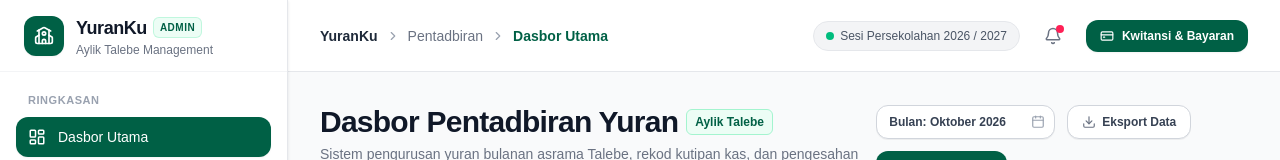
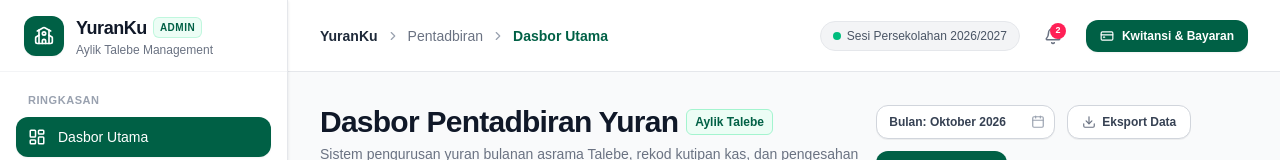
Before and after one commit to Fakeriz/yuran-siswa, a Next.js app: page /admin in a window 1280 px wide. Shown: the top 160 px of the page. Built offline with nearby package versions, Linux system fonts and the light colour scheme.

Commit message:
feat(admin): session picker and notification panel
Session pill becomes a dropdown (2025/2026-2027/2028) persisted to
localStorage. Bell opens a notification panel with unread count,
mark-as-read, and deep links to relevant tabs. Kwitansi & Bayaran
button now points to ?tab=resit.

```diff
--- a/app/admin/layout.tsx
+++ b/app/admin/layout.tsx
@@ -1,6 +1,6 @@
 "use client";
 
-import { useState, type ReactNode } from "react";
+import { useState, useEffect, type ReactNode } from "react";
 import Link from "next/link";
 import { usePathname } from "next/navigation";
 import {
@@ -62,6 +62,24 @@ const navigation: NavSection[] = [
 export default function AdminLayout({ children }: { children: ReactNode }) {
   const [sidebarOpen, setSidebarOpen] = useState(false);
   const pathname = usePathname();
+
+  // Sesi persekolahan (persist di localStorage)
+  const SESI_LIST = ["2025/2026", "2026/2027", "2027/2028"];
+  const [sesi, setSesi] = useState("2026/2027");
+  const [sesiOpen, setSesiOpen] = useState(false);
+  useEffect(() => {
+    const saved = localStorage.getItem("yuran-sesi");
+    if (saved && SESI_LIST.includes(saved)) setSesi(saved);
+  }, []);
+
+  // Notifikasi (dummy)
+  const [notifOpen, setNotifOpen] = useState(false);
+  const [notifs, setNotifs] = useState([
+    { id: 1, tipe: "pendaftaran", judul: "Pendaftaran ibu bapa baru", pesan: "Ahmad memerlukan pengesahan", masa: "10 minit lalu", dibaca: false, tab: "persetujuan" },
+    { id: 2, tipe: "pembayaran", judul: "Bayaran diterima", pesan: "RM 500 daripada Siti binti Hassan", masa: "1 jam lalu", dibaca: false, tab: "transaksi" },
+    { id: 3, tipe: "tunggakan", judul: "Tunggakan melebihi RM 5,000", pesan: "11 talebe belum menjelaskan yuran", masa: "3 jam lalu", dibaca: true, tab: "aliran-kas" },
+  ]);
+  const unreadCount = notifs.filter((n) => !n.dibaca).length;
 
   return (
     <div className="min-h-screen bg-gray-50 text-gray-900 flex flex-col antialiased">
@@ -212,22 +230,90 @@ export default function AdminLayout({ children }: { children: ReactNode }) {
 
           {/* Topbar Right Controls */}
           <div className="flex items-center gap-3 sm:gap-4">
-            <div className="hidden sm:flex items-center gap-1.5 px-3 py-1.5 bg-gray-100 rounded-full text-xs font-medium text-gray-600 border border-gray-200">
+            {/* Pemilih Sesi Persekolahan */}
+            <div className="relative hidden sm:block">
+              <button
+                type="button"
+                onClick={() => { setSesiOpen((o) => !o); setNotifOpen(false); }}
+                className="flex items-center gap-1.5 px-3 py-1.5 bg-gray-100 rounded-full text-xs font-medium text-gray-600 border border-gray-200 hover:border-gray-300"
+              >
                 <span className="size-2 rounded-full bg-emerald-500 animate-pulse" />
-              <span>Sesi Persekolahan 2026 / 2027</span>
+                <span>Sesi Persekolahan {sesi}</span>
+              </button>
+              {sesiOpen && (
+                <div className="absolute right-0 mt-2 w-48 rounded-xl border border-gray-200 bg-white shadow-lg z-50">
+                  {SESI_LIST.map((s) => (
+                    <button
+                      key={s}
+                      type="button"
+                      onClick={() => {
+                        setSesi(s);
+                        localStorage.setItem("yuran-sesi", s);
+                        setSesiOpen(false);
+                      }}
+                      className={`block w-full text-left px-4 py-2.5 text-xs font-medium hover:bg-gray-50 first:rounded-t-xl last:rounded-b-xl ${s === sesi ? "text-emerald-800 bg-emerald-50" : "text-gray-700"}`}
+                    >
+                      Sesi {s}{s === sesi && " ✓"}
+                    </button>
+                  ))}
+                </div>
+              )}
             </div>
 
+            {/* Notifikasi */}
+            <div className="relative">
               <button
                 type="button"
+                onClick={() => { setNotifOpen((o) => !o); setSesiOpen(false); }}
                 className="relative p-2 text-gray-500 hover:text-gray-900 hover:bg-gray-100 rounded-xl transition-colors"
                 aria-label="Pemberitahuan sistem"
               >
                 <Bell className="size-4.5" />
-              <span className="absolute top-1.5 right-1.5 size-2 rounded-full bg-rose-500" />
+                {unreadCount > 0 && (
+                  <span className="absolute top-1 right-1 flex size-4 items-center justify-center rounded-full bg-rose-500 text-[9px] font-bold text-white">
+                    {unreadCount}
+                  </span>
+                )}
               </button>
+              {notifOpen && (
+                <div className="absolute right-0 mt-2 w-80 rounded-2xl border border-gray-200 bg-white shadow-xl z-50 overflow-hidden">
+                  <div className="flex items-center justify-between px-4 py-3 border-b border-gray-100">
+                    <p className="text-sm font-bold text-gray-900">Notifikasi</p>
+                    <button
+                      type="button"
+                      onClick={() => setNotifs((ns) => ns.map((n) => ({ ...n, dibaca: true })))}
+                      className="text-xs font-medium text-emerald-700 hover:underline"
+                    >
+                      Tandai semua dibaca
+                    </button>
+                  </div>
+                  <ul className="max-h-80 overflow-y-auto divide-y divide-gray-100">
+                    {notifs.map((n) => (
+                      <li key={n.id}>
+                        <Link
+                          href={`/admin?tab=${n.tab}`}
+                          onClick={() => {
+                            setNotifs((ns) => ns.map((x) => x.id === n.id ? { ...x, dibaca: true } : x));
+                            setNotifOpen(false);
+                          }}
+                          className={`block px-4 py-3 hover:bg-gray-50 ${!n.dibaca ? "bg-emerald-50/50" : ""}`}
+                        >
+                          <div className="flex items-start justify-between gap-2">
+                            <p className="text-xs font-semibold text-gray-900">{n.judul}</p>
+                            {!n.dibaca && <span className="mt-1 size-2 shrink-0 rounded-full bg-emerald-500" />}
+                          </div>
+                          <p className="mt-0.5 text-xs text-gray-600">{n.pesan}</p>
+                          <p className="mt-1 text-[10px] text-gray-400">{n.masa}</p>
+                        </Link>
+                      </li>
+                    ))}
+                  </ul>
+                </div>
+              )}
+            </div>
 
             <Link
-              href="/admin?tab=kwitansi"
+              href="/admin?tab=resit"
               className="hidden md:inline-flex items-center gap-2 rounded-xl bg-emerald-800 px-3.5 py-2 text-xs font-semibold text-white shadow-xs hover:bg-emerald-900 transition-colors focus-visible:outline-emerald-600"
             >
               <CreditCard className="size-3.5" />
```
Lines whose indentation alone changed are shown as unchanged.
